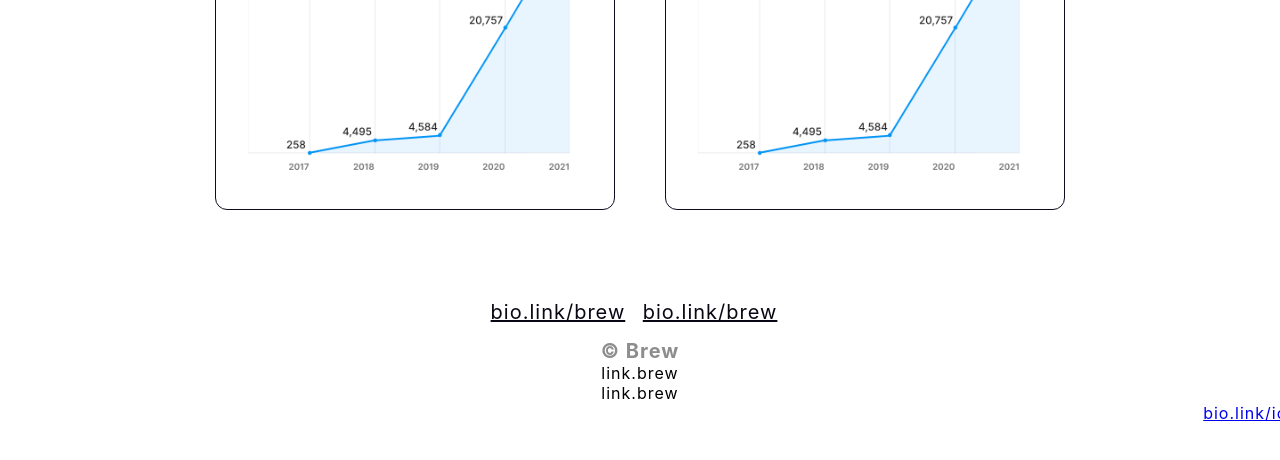
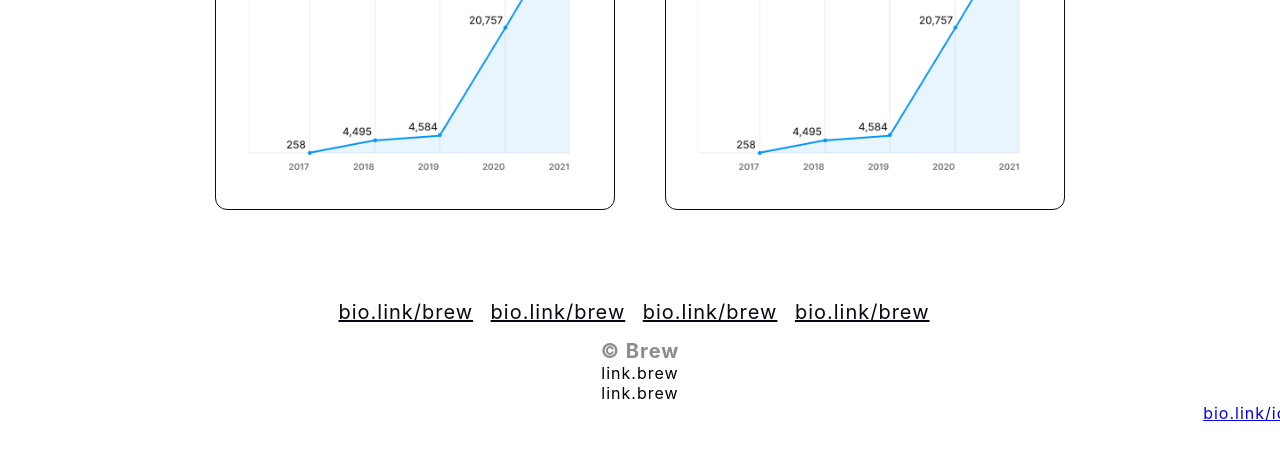
Before and after one commit to sujinnyan/Assignment, a plain HTML site: page index.html in a window 1280 px wide. Shown: the part 1389-1849 px from the top of the page. Drawn offline with Linux system fonts and the light colour scheme.

Commit message:
add code

```diff
--- a/index.html
+++ b/index.html
@@ -120,6 +120,8 @@
                 <div>
                     <a href="#">bio.link/brew</a>
                      <a href="#">bio.link/brew</a>
+                     <a href="#">bio.link/brew</a>
+                     <a href="#">bio.link/brew</a>
                     </div>
 
                 <div class="wrapper3-content">© Brew
```
